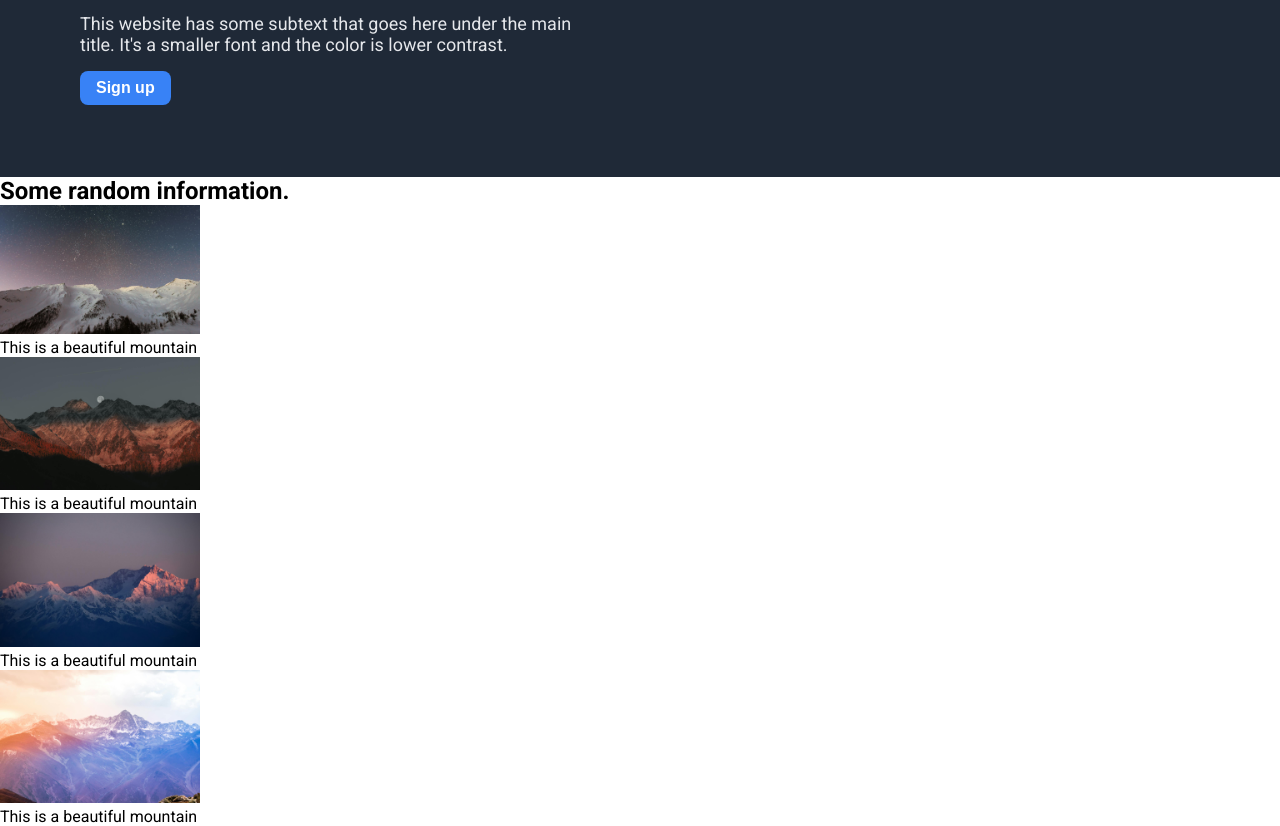
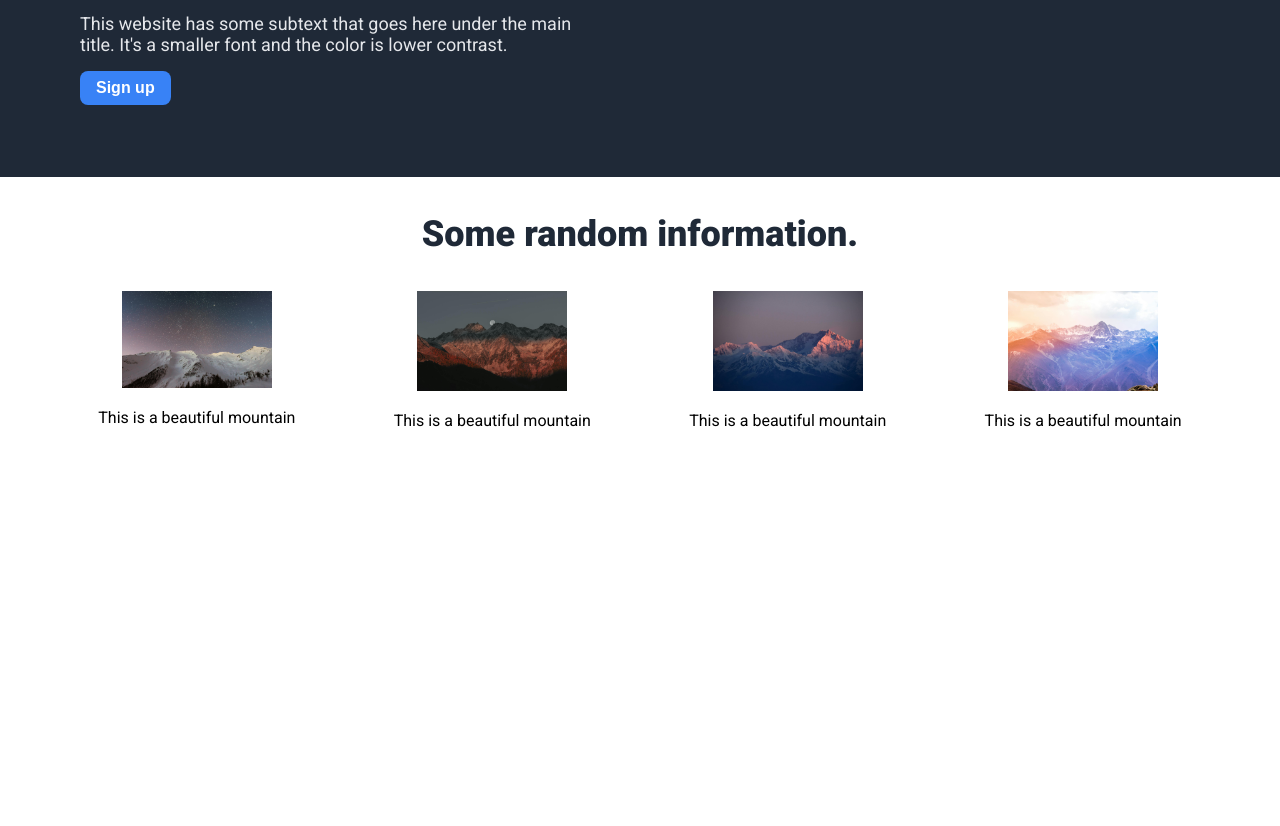
Before and after one commit to nandano/landing-page, a plain HTML site: page index.html in a window 1280 px wide. Shown: the part 265-1091 px from the top of the page. After the commit the page ends 800 px from the top, so only its background shows below. Drawn offline with Linux system fonts and the light colour scheme.

Commit message:
Add style to second section

```diff
--- a/index.html
+++ b/index.html
@@ -37,19 +37,19 @@
         <h2>Some random information.</h2>
         <div class="images">
             <div class="image">
-                <img src="./images/mountain_2.jpg" alt="Image of a beautiful mountain" height="auto" width="200px">
+                <img src="./images/mountain_2.jpg" alt="Image of a beautiful mountain" height="auto" width="150px">
                 <p>This is a beautiful mountain</p>
             </div>
             <div class="image">
-                <img src="./images/mountain_3.jpg" alt="Image of a beautiful mountain" height="auto" width="200px">
+                <img src="./images/mountain_3.jpg" alt="Image of a beautiful mountain" height="auto" width="150px">
                 <p>This is a beautiful mountain</p>
             </div>
             <div class="image">
-                <img src="./images/mountain_4.jpg" alt="Image of a beautiful mountain" height="auto" width="200px">
+                <img src="./images/mountain_4.jpg" alt="Image of a beautiful mountain" height="auto" width="150px">
                 <p>This is a beautiful mountain</p>
             </div>
             <div class="image">
-                <img src="./images/mountain_5.jpg" alt="Image of a beautiful mountain" height="auto" width="200px">
+                <img src="./images/mountain_5.jpg" alt="Image of a beautiful mountain" height="auto" width="150px">
                 <p>This is a beautiful mountain</p>
             </div>
         </div>
--- a/style.css
+++ b/style.css
@@ -35,6 +35,7 @@ body {
 
 .first {
     background-color: #1f2937;
+    margin-bottom: 36px;
 }
 
 .text-area h1 {
@@ -68,3 +69,28 @@ body {
 .first {
     padding-bottom: 48px;
 }
+
+.images {
+    display: flex;
+    flex-wrap: wrap;
+    justify-content: space-evenly;
+}
+
+.image {
+    display: flex;
+    flex-direction: column;
+    align-items: center;
+    gap: 20px;
+}
+
+.second h2 {
+    text-align: center;
+    font-size: 36px;
+    color: #1f2937;
+    font-weight: 900;
+    margin-bottom: 36px;
+}
+
+.second {
+    padding-bottom: 48px;
+}
```
